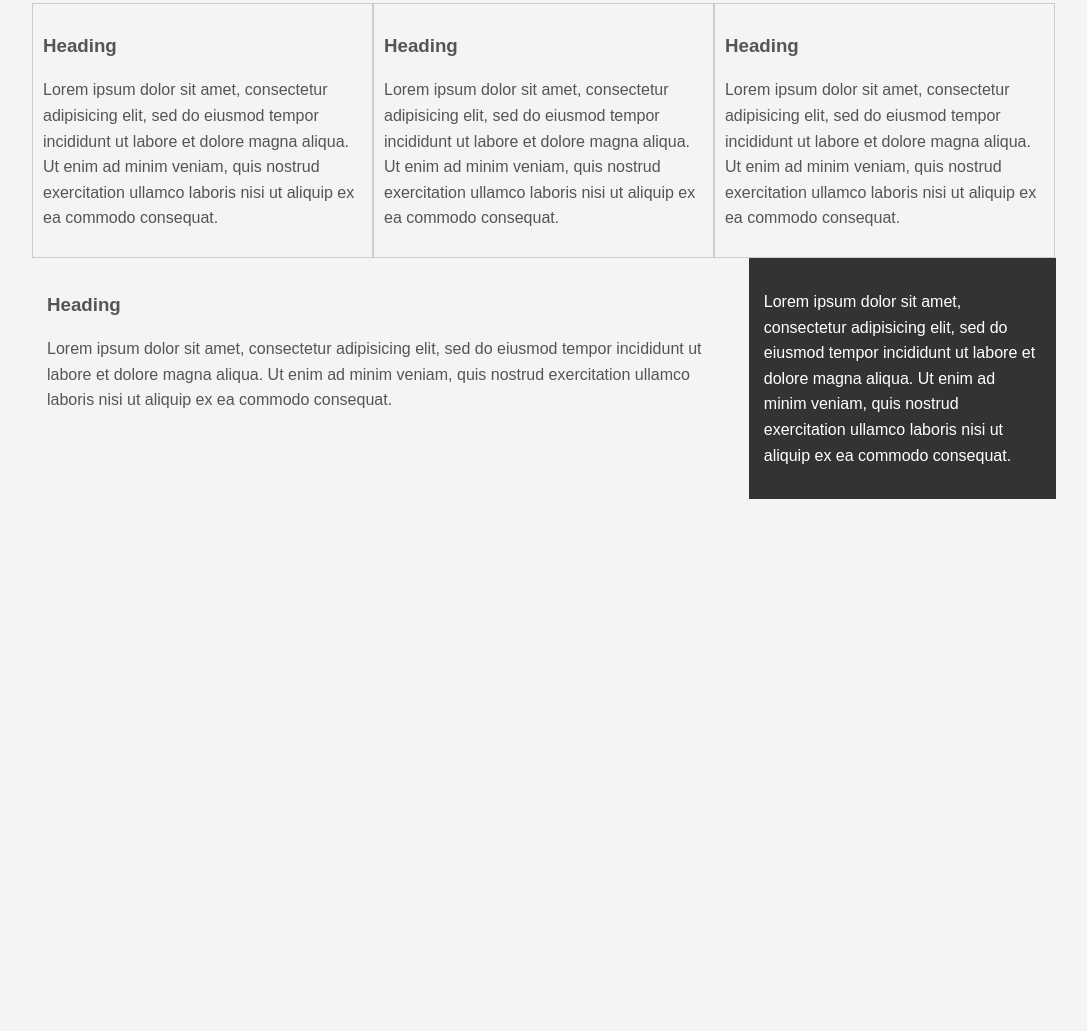
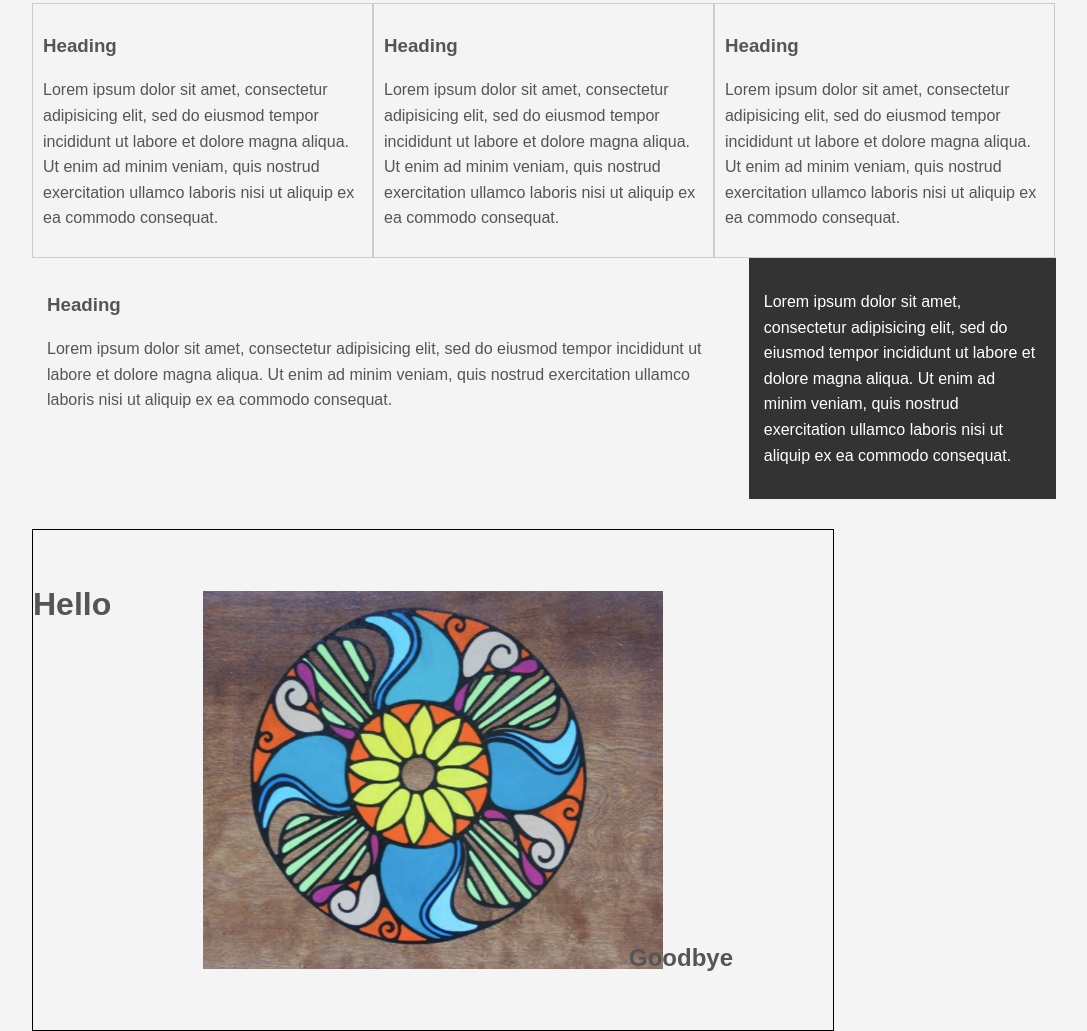
Before and after one commit to georgiatardy/css_cheatsheet, a plain HTML site: page index.html in a window 1280 px wide. Shown: the part 1119-2150 px from the top of the page, without its empty margins (96-1183 px from the left). Before the commit the page ends 1618 px from the top, so only its background shows below. Drawn offline with Linux system fonts and the light colour scheme.

Commit message:
added image and submit button

```diff
--- a/CSS/style.css
+++ b/CSS/style.css
@@ -155,3 +155,31 @@ a:visited{
   padding: 15px;
   box-sizing: border-box;
 }
+
+.p-box{
+  width: 800px;
+  height: 500px;
+  border: 1px solid #000;
+  margin-top: 30px;
+  position: relative;
+  background-image: url('../Images/Mandala_1.png');
+  background-position: 100px 200px;
+  background-position: center;
+  background-repeat: no-repeat;
+}
+
+.p-box h1{
+  position: absolute;
+  top:40px;
+}
+
+.p-box h2{
+  position: absolute;
+  bottom: 40px;
+  right: 100px;
+}
+
+.fix-me{
+  position: fixed;
+  top: 400px;
+}
--- a/index.html
+++ b/index.html
@@ -84,6 +84,15 @@
           </p>
         </div>
 
+        <div class="clr"></div>
+
+        <div class="p-box">
+          <h1>Hello</h1>
+          <h2>Goodbye</h2>
+        </div>
+
     </div><!-- container ends here -->
+
+    <a class="fix-me button" href="">Hello</a>
   </body>
 </html>
```
Also changed, not shown: Images/Mandala_1.png (added).
